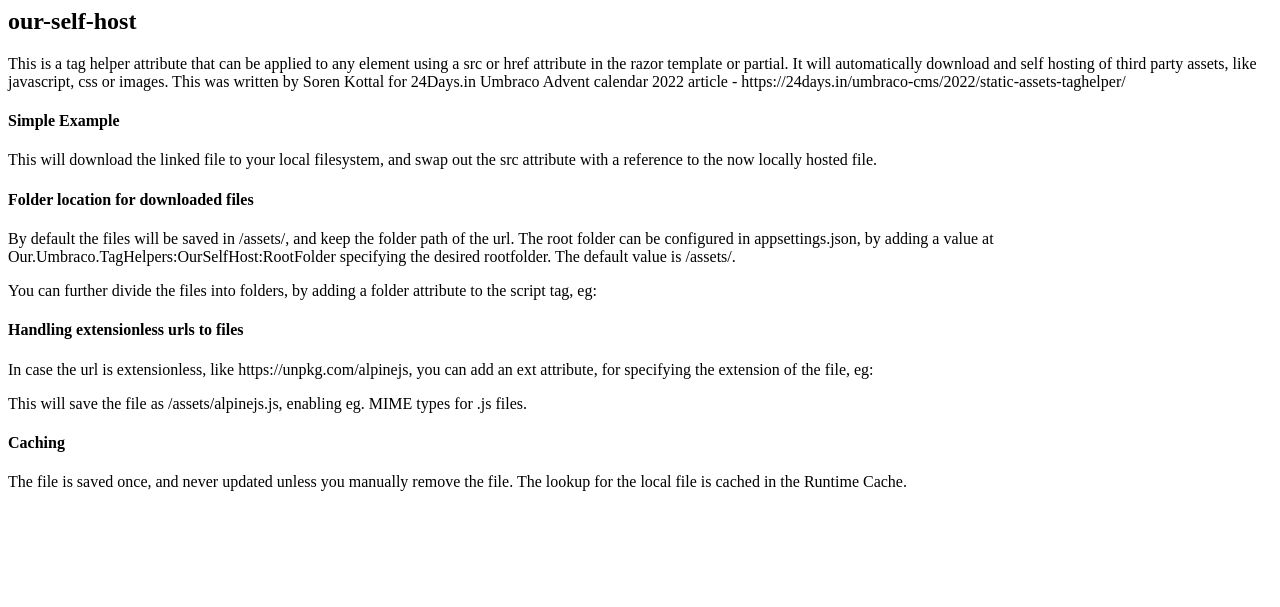
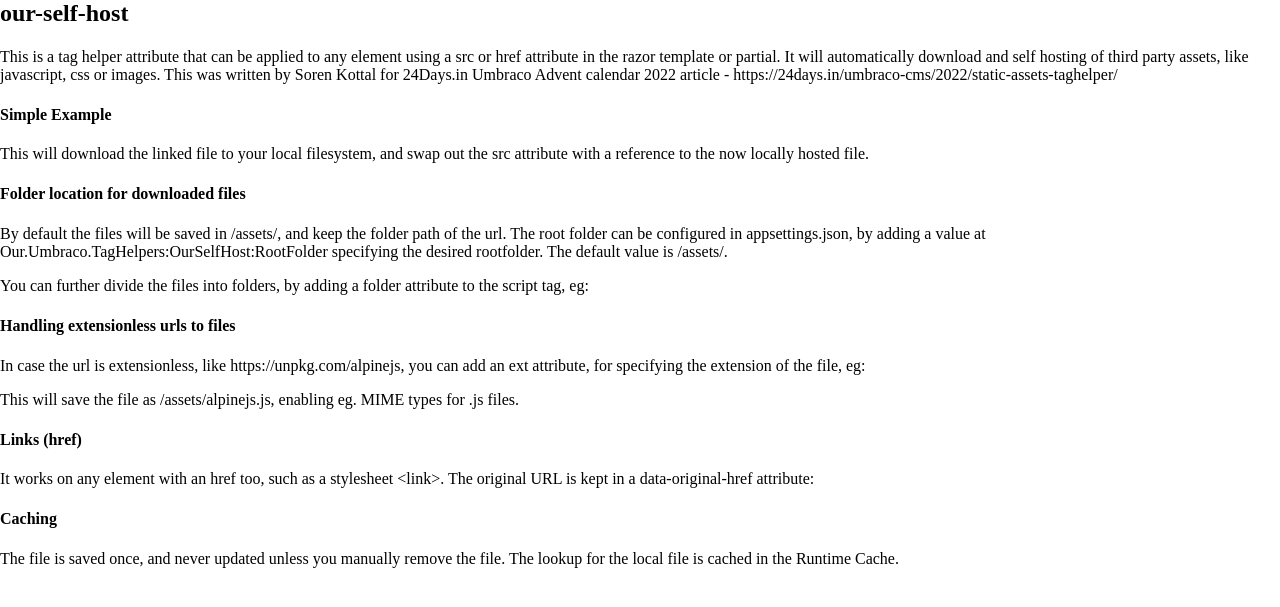
Before and after one commit to umbraco-community/Our-Umbraco-TagHelpers, an ASP.NET Core app: template Our.Umbraco.TagHelpers.TestSite/Views/Partials/taghelper-samples/our-self-host.cshtml in a window 1280 px wide. Shown: the top 607 px of the page. Run offline with ASP.NET Core 8, Linux system fonts and the light colour scheme; the template is opened without the code that fills it, so the values that code supplies are empty; some libraries are stand-ins or nearby versions.

Commit message:
Demo and test our-self-host on an href

```diff
--- a/Our.Umbraco.TagHelpers.TestSite/Views/Partials/taghelper-samples/our-self-host.cshtml
+++ b/Our.Umbraco.TagHelpers.TestSite/Views/Partials/taghelper-samples/our-self-host.cshtml
@@ -38,6 +38,13 @@
     This will save the file as /assets/alpinejs.js, enabling eg. MIME types for .js files.
 </p>
 
+<h4>Links (href)</h4>
+<p>
+    It works on any element with an href too, such as a stylesheet &lt;link&gt;.
+    The original URL is kept in a data-original-href attribute:
+</p>
+<link rel="stylesheet" href="https://unpkg.com/normalize.css@8.0.1/normalize.css" our-self-host />
+
 <h4>Caching</h4>
 <p>
     The file is saved once, and never updated unless you manually remove the file.
```
Also changed, not shown: tests/e2e/specs/our-self-host.spec.ts (+12 -0 lines).
